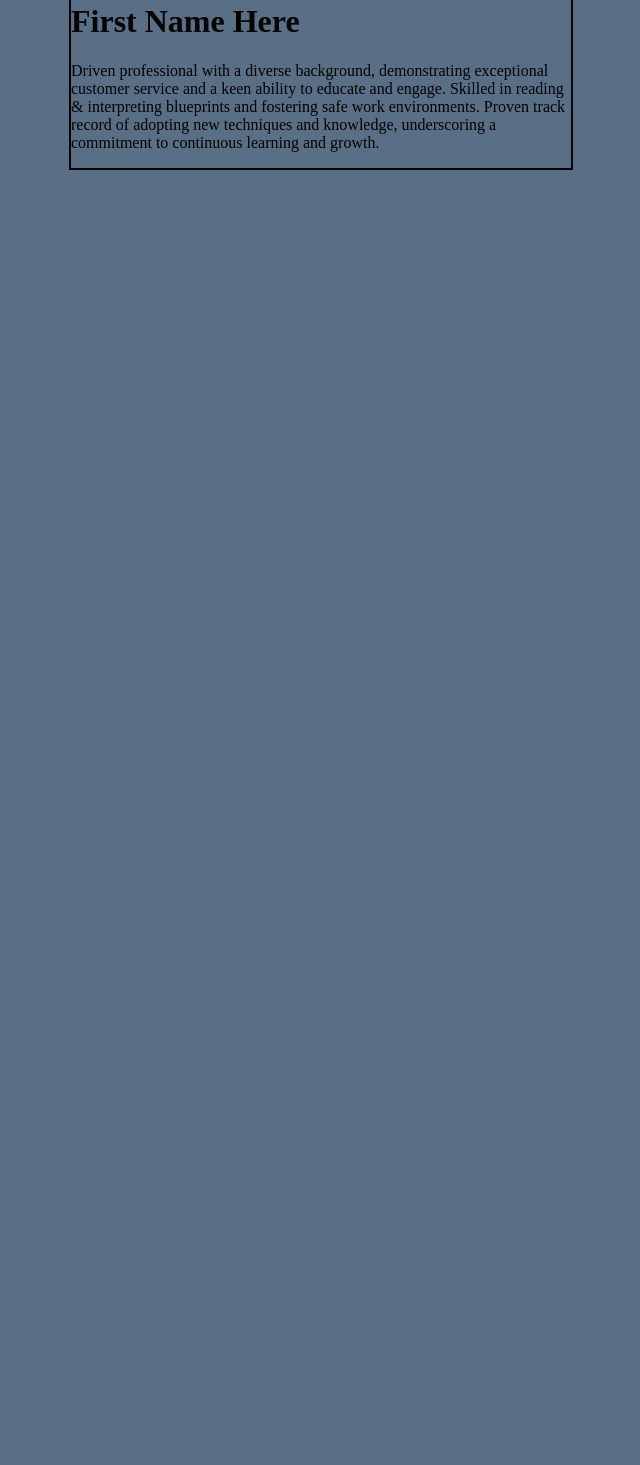
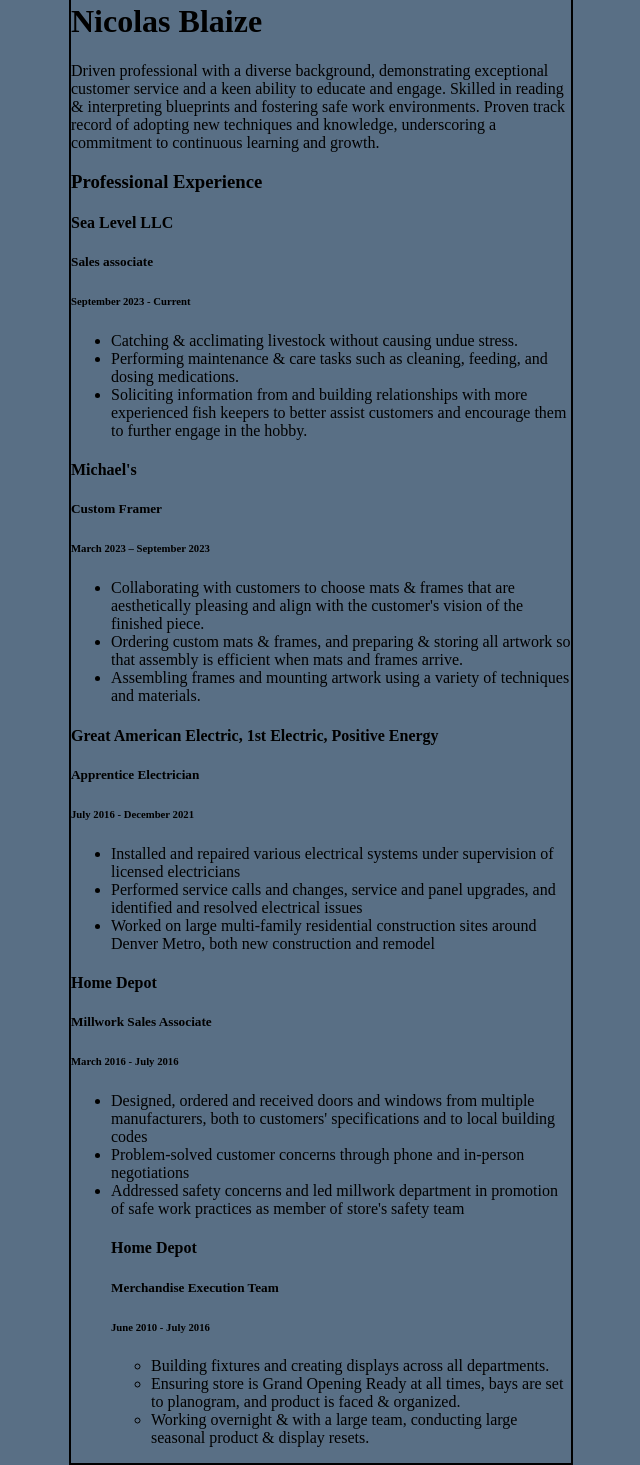
Before and after one commit to k3strl/resume, a plain HTML site: page index.html in a window 1280 px wide. Shown: the part 20-1485 px from the top of the page, without its empty margins (319-959 px from the left). Before the commit the page ends 800 px from the top, so only its background shows below. Drawn offline with Linux system fonts and the light colour scheme.

Commit message:
Update index.html

```diff
--- a/index.html
+++ b/index.html
@@ -6,12 +6,61 @@
 
 <body>
   <div class="name">
-    <h1>First Name Here</h1>
-    <p>Driven professional with a diverse background, demonstrating exceptional customer service and a keen ability to educate and engage. Skilled in reading & interpreting blueprints and fostering safe work environments. Proven track record of adopting new techniques and knowledge, underscoring a commitment to continuous learning and growth.</p>
+    <h1>Nicolas Blaize</h1>
+      <div class="blurb">
+        <p>Driven professional with a diverse background, demonstrating exceptional customer service and a keen ability to educate and engage. Skilled in reading & interpreting blueprints and fostering safe work environments. Proven track record of adopting new techniques and knowledge, underscoring a commitment to continuous learning and growth.</p>
+      </div>
+  <div>
+  <div class="exp-header">
+    <h3>Professional Experience</h3>
   </div>
+  <div class="work-exp">
+    <h4>Sea Level LLC</h4>
+    <h5>Sales associate</h5>
+    <h6>September 2023 - Current</h6>
+    <ul>
+      <li>Catching & acclimating livestock without causing undue stress.</li>
+      <li>Performing maintenance & care tasks such as cleaning, feeding, and dosing medications.</li>
+      <li>Soliciting information from and building relationships with more experienced fish keepers to better assist customers and encourage them to further engage in the hobby.</li>
+    </ul>
+
+    <h4>Michael's</h4>
+    <h5>Custom Framer</h5>
+    <h6>March 2023 – September 2023</h6>
+    <ul>
+      <li>Collaborating with customers to choose mats & frames that are aesthetically pleasing and align with the customer's vision of the finished piece.</li>
+      <li>Ordering custom mats & frames, and preparing & storing all artwork so that assembly is efficient when mats and frames arrive.</li>
+      <li>Assembling frames and mounting artwork using a variety of techniques and materials.</li>
+    </ul>
+
+    <h4>Great American Electric, 1st Electric, Positive Energy</h4>
+    <h5>Apprentice Electrician</h5>
+    <h6>July 2016 - December 2021</h6>
+    <ul>
+      <li>Installed and repaired various electrical systems under supervision of licensed electricians</li>
+      <li>Performed service calls and changes, service and panel upgrades, and identified and resolved electrical issues</li>
+      <li>Worked on large multi-family residential construction sites around Denver Metro, both new construction and remodel</li>
+    </ul>
+
+    <h4>Home Depot</h4>
+    <h5>Millwork Sales Associate</h5>
+    <h6>March 2016 - July 2016</h6>
+    <ul>
+      <li>Designed, ordered and received doors and windows from multiple manufacturers, both to customers' specifications and to local building codes</li>
+      <li>Problem-solved customer concerns through phone and in-person negotiations</li>
+      <li>Addressed safety concerns and led millwork department in promotion of safe work practices as member of store's safety team</li>
+
+    <h4>Home Depot</h4>
+    <h5>Merchandise Execution Team</h5>
+    <h6>June 2010 - July 2016</h6>
+    <ul>
+      <li>Building fixtures and creating displays across all departments.</li>
+      <li>Ensuring store is Grand Opening Ready at all times, bays are set to planogram, and product is faced & organized.</li>
+      <li>Working overnight & with a large team, conducting large seasonal product & display resets.</li>
+    </ul>
 
 
-
+  </div>
 </body>
 
 </html>
```
